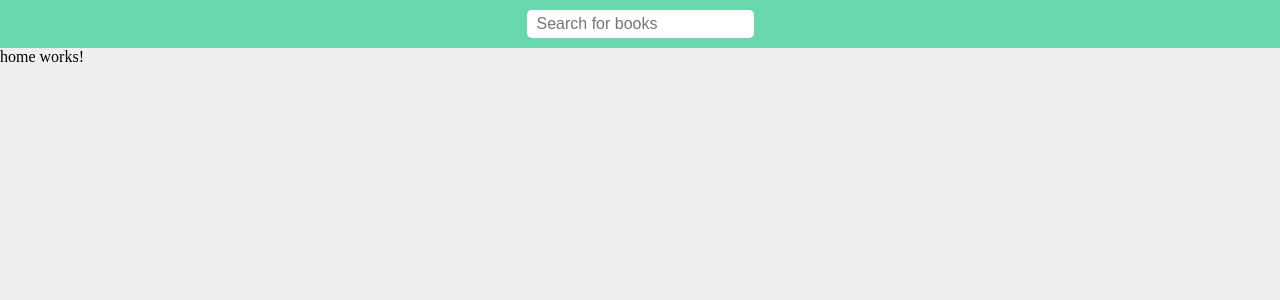
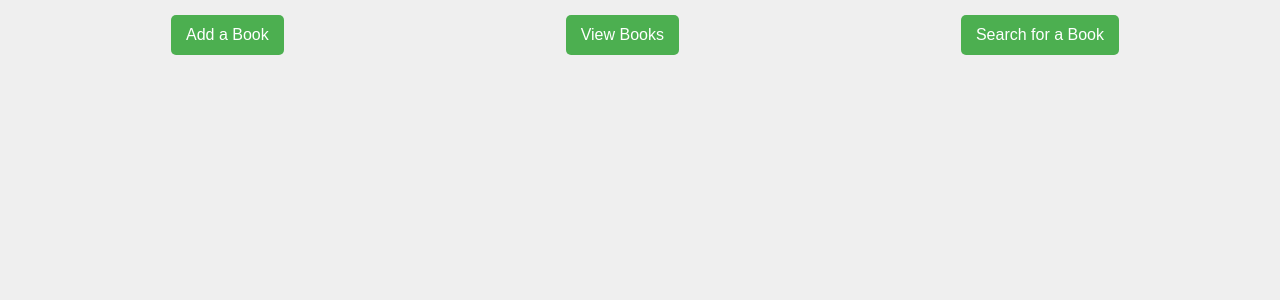
Before and after one commit to pruthvirajpatel/books-library, an Angular app: page /home in a window 1280 px wide. Shown: the top 300 px of the page. Built offline with nearby package versions, Linux system fonts and the light colour scheme.

Commit message:
Search module and buttons in home page

```diff
--- a/src/app/app-routing.module.ts
+++ b/src/app/app-routing.module.ts
@@ -11,6 +11,10 @@ const routes: Routes = [
   {
     path: 'books',
     loadChildren: () => import('./books/books.module').then(mod => mod.BooksModule),
+  },
+  {
+    path: 'search',
+    loadChildren: () => import('./search/search.module').then(mod => mod.SearchModule),
   },
   {
     path: 'home',
--- a/src/app/books/books/books.component.html
+++ b/src/app/books/books/books.component.html
@@ -1,3 +1,12 @@
+<div class="container">
+  <div class="actions">
+    <a [routerLink]="['/add']">
+      <button class="btn">Add a Book</button>
+    </a>
+    <a [routerLink]="['/search']">
+      <button class="btn">Search for a Book</button>
+    </a>
+  </div>
   <div class="books-list">
     <div class="book">
       <h5 class="title">xyx book asdja jashd </h5>
--- a/src/app/books/books/books.component.scss
+++ b/src/app/books/books/books.component.scss
@@ -1,8 +1,30 @@
+.container {
+  display: flex;
+  flex-flow: column;
+  margin: 10px 25px;
+}
+
+.actions {
+  display: flex;
+  justify-content: space-evenly;
+  .btn {
+    width: 100%;
+    max-width: 200px;
+    padding: 10px;
+    border: none;
+    border-radius: 5px;
+    margin: 5px;
+    font-size: 16px;
+    line-height: 20px;
+    background-color: #4caf50;
+    color: white;
+    cursor: pointer;
+  }
+}
 .books-list {
   display: flex;
   flex-flow: wrap;
   justify-content: flex-start;
-  margin: 10px 25px;
   .book {
     cursor: pointer;
     border: 2px solid #e0e0e0;
--- a/src/app/home/home.component.html
+++ b/src/app/home/home.component.html
@@ -1,2 +1,13 @@
-<app-header></app-header>
-<p>home works!</p>
+<div class="container">
+  <div class="actions">
+    <a [routerLink]="['/add']">
+      <button class="btn">Add a Book</button>
+    </a>
+    <a [routerLink]="['/books']">
+      <button class="btn">View Books</button>
+    </a>
+    <a [routerLink]="['/search']">
+      <button class="btn">Search for a Book</button>
+    </a>
+  </div>
+</div>
--- a/src/app/home/home.component.scss
+++ b/src/app/home/home.component.scss
@@ -0,0 +1,13 @@
+.actions {
+  flex-wrap: wrap;
+  justify-content: space-around;
+  a {
+    margin: 0px 10px;
+  }
+}
+
+@media screen and (max-width: 650px) {
+  .actions {
+    justify-content: space-between;
+  }
+}
--- /dev/null
+++ b/src/app/search/search-routing.module.ts
@@ -0,0 +1,11 @@
+import { NgModule } from '@angular/core';
+import { Routes, RouterModule } from '@angular/router';
+
+
+const routes: Routes = [];
+
+@NgModule({
+  imports: [RouterModule.forChild(routes)],
+  exports: [RouterModule]
+})
+export class SearchRoutingModule { }
--- /dev/null
+++ b/src/app/search/search/search.component.html
@@ -0,0 +1 @@
+<p>search works!</p>
--- /dev/null
+++ b/src/app/search/search/search.component.ts
@@ -0,0 +1,15 @@
+import { Component, OnInit } from '@angular/core';
+
+@Component({
+  selector: 'app-search',
+  templateUrl: './search.component.html',
+  styleUrls: ['./search.component.scss']
+})
+export class SearchComponent implements OnInit {
+
+  constructor() { }
+
+  ngOnInit() {
+  }
+
+}
--- a/src/styles.scss
+++ b/src/styles.scss
@@ -7,3 +7,27 @@
 body {
   background: #efefef;
 }
+
+.container {
+  display: flex;
+  flex-flow: column;
+  margin: 10px 25px;
+}
+
+.actions {
+  display: flex;
+  justify-content: space-evenly;
+  .btn {
+    width: 100%;
+    max-width: 200px;
+    padding: 10px;
+    border: none;
+    border-radius: 5px;
+    margin: 5px;
+    font-size: 16px;
+    line-height: 20px;
+    background-color: #4caf50;
+    color: white;
+    cursor: pointer;
+  }
+}
```
Also changed, not shown: src/app/search/search.module.ts (added, +15 -0 lines), src/app/search/search/search.component.scss (added), 1 other file (tests, documents, lock files or other folders). Lines whose indentation alone changed are shown as unchanged.
